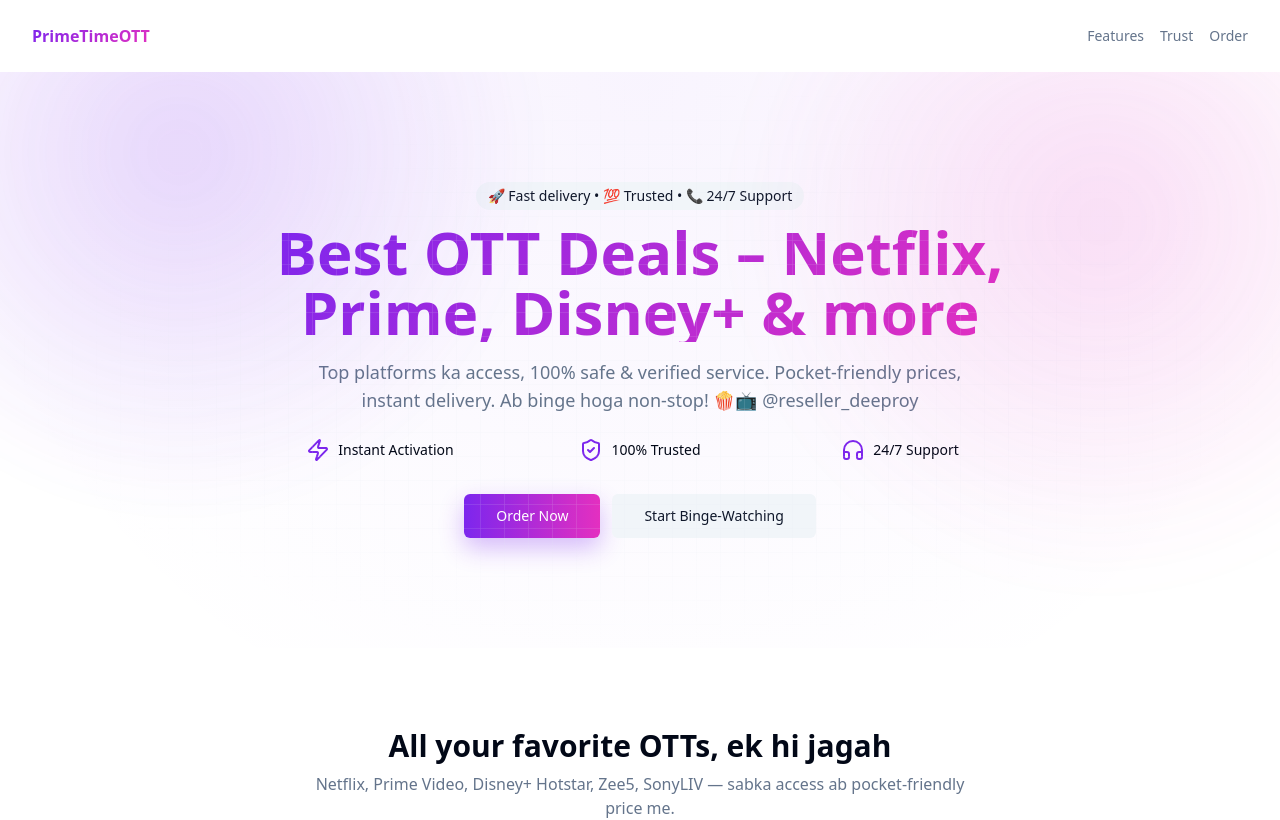
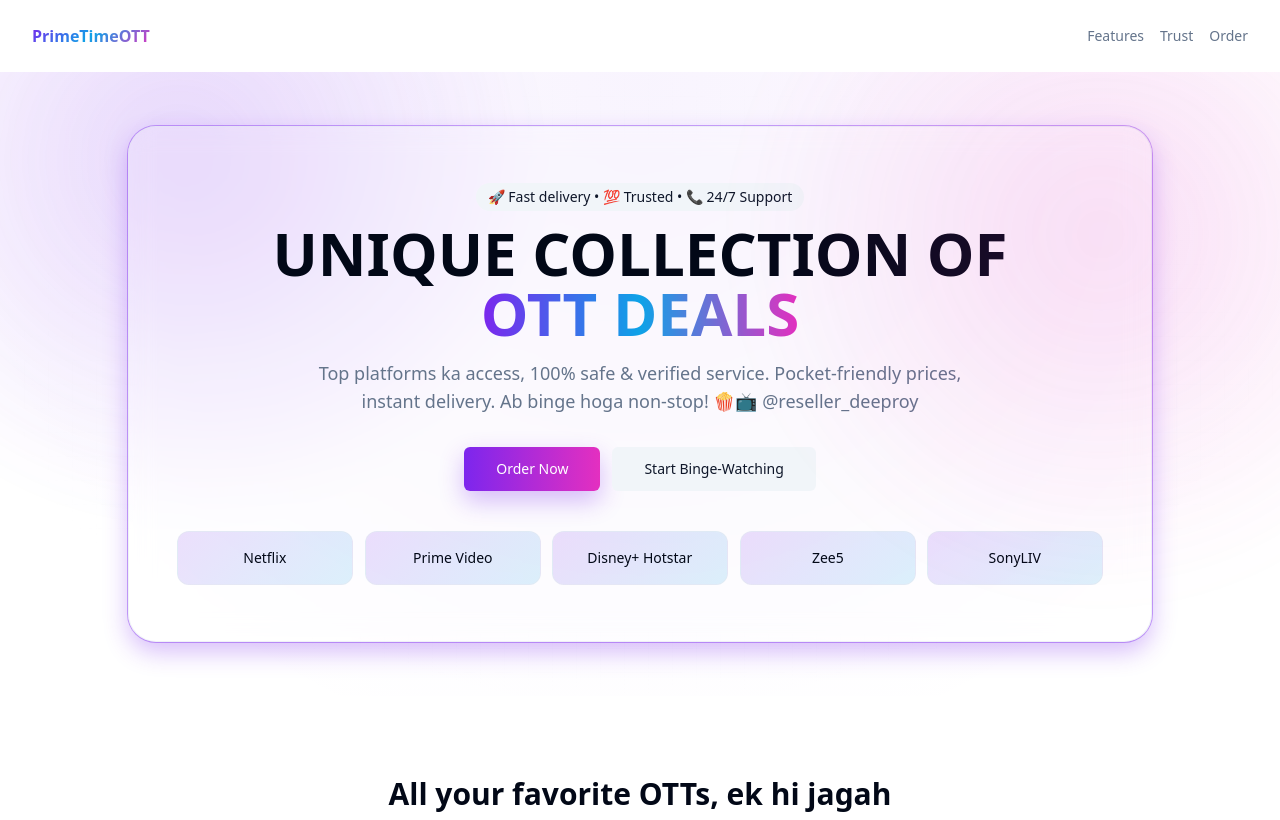
Before and after one commit to Anirban-1910/binge-bajao-deals, a React (Vite) app: page / in a window 1280 px wide. Shown: the top 820 px of the page. Built offline with nearby package versions, Linux system fonts and the light colour scheme.

Commit message:
Update theme to match image
Update the website's theme to match the provided image, focusing on a dark, modern aesthetic with neon accents and a focus on NFT art.

```diff
--- a/src/index.css
+++ b/src/index.css
@@ -57,10 +57,11 @@ All colors MUST be HSL.
     /* Brand identity tokens */
     --brand: 266 85% 54%; /* Vibrant violet */
     --brand-2: 312 77% 54%; /* Pop magenta */
+    --brand-3: 199 89% 48%; /* Cyan accent */
     --hero-foreground: 0 0% 100%;
 
     /* Gradients & shadows */
-    --gradient-primary: linear-gradient(135deg, hsl(var(--brand)), hsl(var(--brand-2)));
+    --gradient-primary: linear-gradient(135deg, hsl(var(--brand)), hsl(var(--brand-3)), hsl(var(--brand-2)));
     --shadow-elegant: 0 10px 25px hsl(var(--brand) / 0.30);
     --shadow-glow: 0 6px 40px hsl(var(--brand-2) / 0.45);
 
@@ -109,9 +110,10 @@ All colors MUST be HSL.
     /* Dark brand stays vibrant */
     --brand: 267 85% 62%;
     --brand-2: 312 77% 60%;
+    --brand-3: 199 89% 54%;
     --hero-foreground: 0 0% 100%;
 
-    --gradient-primary: linear-gradient(135deg, hsl(var(--brand)), hsl(var(--brand-2)));
+    --gradient-primary: linear-gradient(135deg, hsl(var(--brand)), hsl(var(--brand-3)), hsl(var(--brand-2)));
     --shadow-elegant: 0 10px 25px hsl(var(--brand) / 0.35);
     --shadow-glow: 0 6px 44px hsl(var(--brand-2) / 0.55);
   }
@@ -130,6 +132,13 @@ All colors MUST be HSL.
 @layer components {
   .gradient-text {
     background-image: var(--gradient-primary);
+    -webkit-background-clip: text;
+    background-clip: text;
+    color: transparent;
+  }
+
+  .neon-title {
+    background-image: linear-gradient(90deg, hsl(var(--brand)), hsl(var(--brand-3)), hsl(var(--brand-2)));
     -webkit-background-clip: text;
     background-clip: text;
     color: transparent;
@@ -158,10 +167,18 @@ All colors MUST be HSL.
 
   .hover-scale { transition: transform 200ms; }
   .hover-scale:hover { transform: scale(1.05); }
+  .hover-float { transition: transform 250ms; will-change: transform; }
+  .hover-float:hover { transform: translateY(-4px); }
+
+  /* Glassmorphism helpers */
+  .glass { background: hsl(var(--card) / 0.06); border: 1px solid hsl(var(--border) / 0.5); backdrop-filter: blur(12px); -webkit-backdrop-filter: blur(12px); }
+  .neon { box-shadow: 0 0 0 1px hsl(var(--brand) / 0.4), var(--shadow-elegant); }
 
   /* Enhanced hero background */
   .hero-bg { position: relative; overflow: hidden; background: radial-gradient(1200px circle at 50% 0%, hsl(var(--brand) / 0.05), transparent 60%); }
   .hero-bg::before { content: ""; position: absolute; inset: -10%; background: radial-gradient(600px circle at 20% 20%, hsl(var(--brand) / 0.25), transparent 60%); filter: blur(30px); opacity: 0.7; }
   .hero-bg::after { content: ""; position: absolute; inset: -10%; background: radial-gradient(600px circle at 80% 30%, hsl(var(--brand-2) / 0.25), transparent 60%); filter: blur(40px); opacity: 0.6; }
   .hero-pattern { position: absolute; inset: 0; background-image: linear-gradient(to right, hsl(var(--border) / 0.5) 1px, transparent 1px), linear-gradient(to bottom, hsl(var(--border) / 0.5) 1px, transparent 1px); background-size: 24px 24px; -webkit-mask-image: radial-gradient(closest-side, black 60%, transparent 100%); mask-image: radial-gradient(closest-side, black 60%, transparent 100%); opacity: 0.25; pointer-events: none; }
+
+  .platform-card { background: linear-gradient(135deg, hsl(var(--brand) / 0.14), hsl(var(--brand-3) / 0.14)); border: 1px solid hsl(var(--border) / 0.6); }
 }
--- a/src/pages/Index.tsx
+++ b/src/pages/Index.tsx
@@ -23,23 +23,18 @@ const Index = () => {
         {/* Hero Section */}
         <section aria-label="Best OTT Deals Hero" className="hero-bg">
           <div className="hero-pattern" aria-hidden="true" />
-          <div className="container min-h-[70vh] md:min-h-[72vh] flex items-center justify-center">
-            <div className="w-full max-w-3xl mx-auto py-12 md:py-20 text-center animate-enter">
-              <p className="mb-3 inline-flex items-center gap-2 rounded-full bg-secondary px-3 py-1 text-xs md:text-sm text-secondary-foreground animate-fade-in">
+          <div className="container min-h-[78vh] flex items-center justify-center">
+            <div className="w-full max-w-5xl mx-auto py-10 md:py-14 text-center glass neon rounded-3xl md:rounded-[28px] p-6 md:p-12 animate-enter">
+              <p className="mb-3 inline-flex items-center gap-2 rounded-full bg-secondary px-3 py-1 text-xs md:text-sm text-secondary-foreground">
                 🚀 Fast delivery • 💯 Trusted • 📞 24/7 Support
               </p>
-              <h1 className="text-4xl md:text-6xl font-bold leading-tight gradient-text animate-fade-in">
-                Best OTT Deals – Netflix, Prime, Disney+ & more
+              <h1 className="text-4xl md:text-6xl font-extrabold leading-tight">
+                <span className="block">UNIQUE COLLECTION OF</span>
+                <span className="neon-title"> OTT DEALS</span>
               </h1>
-              <p className="mt-4 text-base md:text-lg text-muted-foreground max-w-2xl mx-auto animate-fade-in">
+              <p className="mt-4 text-base md:text-lg text-muted-foreground max-w-2xl mx-auto">
                 Top platforms ka access, 100% safe & verified service. Pocket-friendly prices, instant delivery. Ab binge hoga non-stop! 🍿📺 @reseller_deeproy
               </p>
-
-              <ul className="mt-6 grid grid-cols-1 sm:grid-cols-3 gap-3 text-sm justify-items-center animate-fade-in">
-                <li className="flex items-center gap-2"><Zap className="text-[hsl(var(--brand))]" /> Instant Activation</li>
-                <li className="flex items-center gap-2"><ShieldCheck className="text-[hsl(var(--brand))]" /> 100% Trusted</li>
-                <li className="flex items-center gap-2"><Headphones className="text-[hsl(var(--brand))]" /> 24/7 Support</li>
-              </ul>
 
               <div className="mt-8 flex flex-col sm:flex-row items-stretch sm:items-center justify-center gap-3">
                 <Button asChild variant="hero" size="lg" className="hover-scale">
@@ -48,6 +43,15 @@ const Index = () => {
                 <Button asChild variant="secondary" size="lg" className="hover-scale">
                   <a href="#features" aria-label="See Plans">Start Binge-Watching</a>
                 </Button>
+              </div>
+
+              {/* Platform strip */}
+              <div className="mt-10 grid grid-cols-2 sm:grid-cols-3 md:grid-cols-5 gap-3">
+                {["Netflix", "Prime Video", "Disney+ Hotstar", "Zee5", "SonyLIV"].map((name) => (
+                  <div key={name} className="platform-card rounded-xl py-4 px-5 text-sm font-medium hover-float">
+                    {name}
+                  </div>
+                ))}
               </div>
             </div>
           </div>
@@ -61,13 +65,7 @@ const Index = () => {
           </div>
 
           <div className="grid grid-cols-2 sm:grid-cols-3 md:grid-cols-5 gap-3">
-            {[
-              "Netflix",
-              "Prime Video",
-              "Disney+ Hotstar",
-              "Zee5",
-              "SonyLIV",
-            ].map((name) => (
+            {["Netflix", "Prime Video", "Disney+ Hotstar", "Zee5", "SonyLIV"].map((name) => (
               <div key={name} className="rounded-md border bg-card px-4 py-3 text-center text-sm shadow-sm">
                 {name}
               </div>
```
